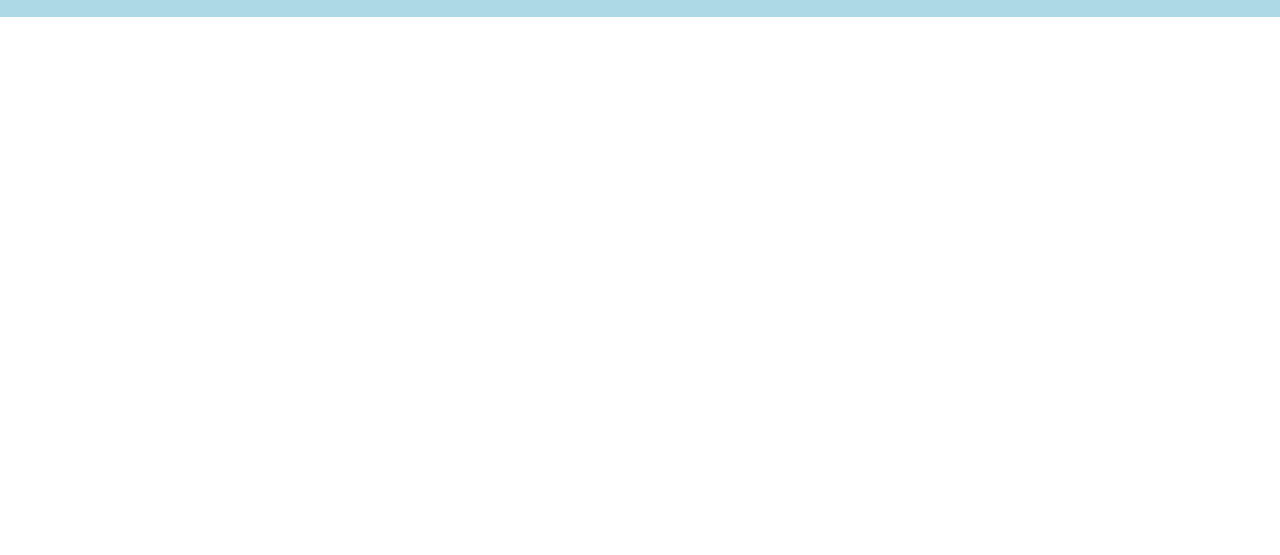
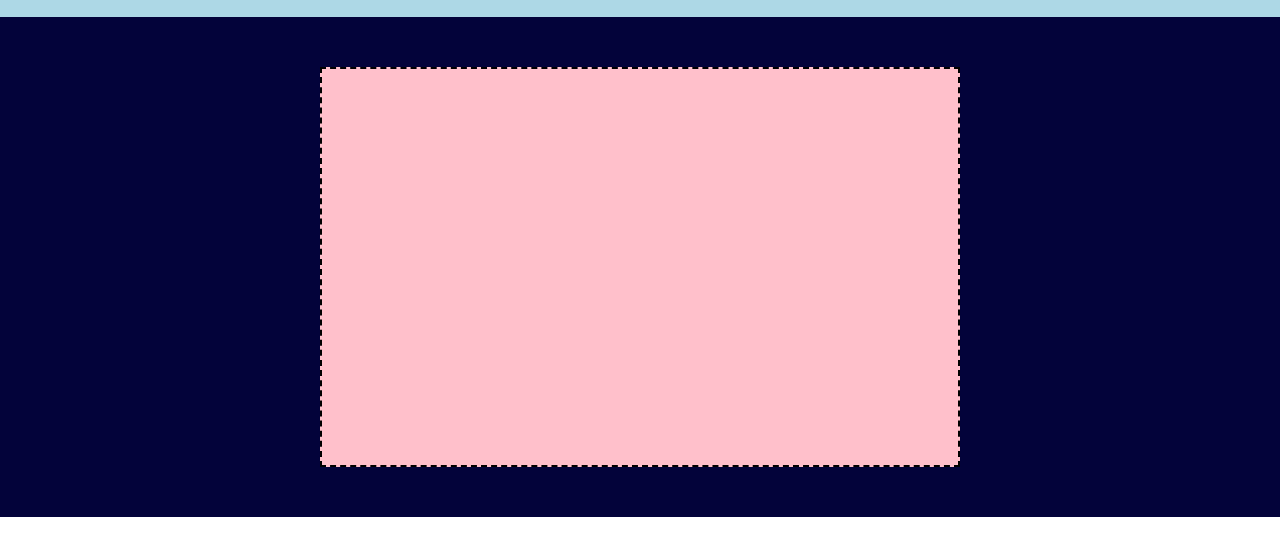
Before and after one commit to AngeloCrisci/html-struttura-discord, a plain HTML site: page index.html in a window 1280 px wide. Shown: the part 63-618 px from the top of the page. Drawn offline with Linux system fonts and the light colour scheme.

Commit message:
added second header

```diff
--- a/index.html
+++ b/index.html
@@ -6,6 +6,7 @@
         <link rel="stylesheet" href="style.css" >
     </head>
     <body>
+    <!--Intersezione-->
         <header>
             <div class="header-top">
                 <div class="logo f-b">Logo</div>
@@ -19,11 +20,15 @@
                 </div>
 
             </div>
-            <div class="spotlight"></div>
+    <!--Spotlight--->
+            <section class="spotlight">
+                <div class="spotlight-content">
 
-
+                </div>
+            </section>
         </header>
-        <main>
+    <!--Main content-->
+        <main class="Container">
 
         </main>
         <footer>
--- a/style.css
+++ b/style.css
@@ -44,3 +44,22 @@
     .nav {
         flex-basis: 50%;
     }
+
+    .spotlight {
+        background-color: rgb(3, 3, 58);
+        min-height: 500px;
+        padding-top: 50px;
+        padding-bottom: 50px;
+
+    }
+
+    .spotlight-content {
+        padding: 20px;
+        border: 2px, black, dashed;
+        width: 50%;
+        height: 400px;
+        margin-left: 25%;
+        margin-right: 25%;
+        background-color: pink;
+
+    }
```
